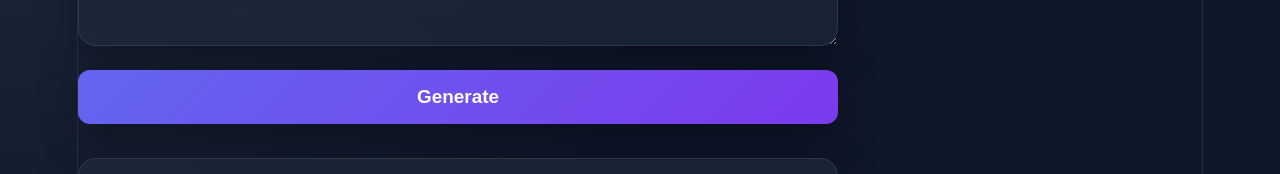
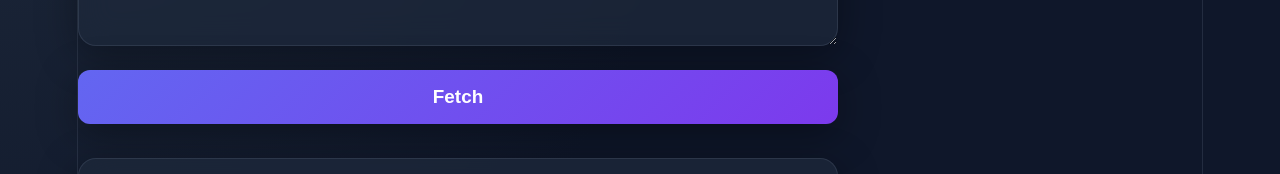
Before and after one commit to varenya1006/sem-sim, a React (Vite) app: page / in a window 1280 px wide. Shown: the part 257-431 px from the top of the page. Built offline with nearby package versions, Linux system fonts and the light colour scheme.

Commit message:
Update App.jsx

```diff
--- a/src/App.jsx
+++ b/src/App.jsx
@@ -53,7 +53,7 @@ function App() {
         className={loading ? "loading" : ""}
         onClick={genResponse}
       >
-        {loading ? "Generating..." : "Generate"}
+        {loading ? "Fetching..." : "Fetch"}
       </button>
 
       <div className="response-box">
```
